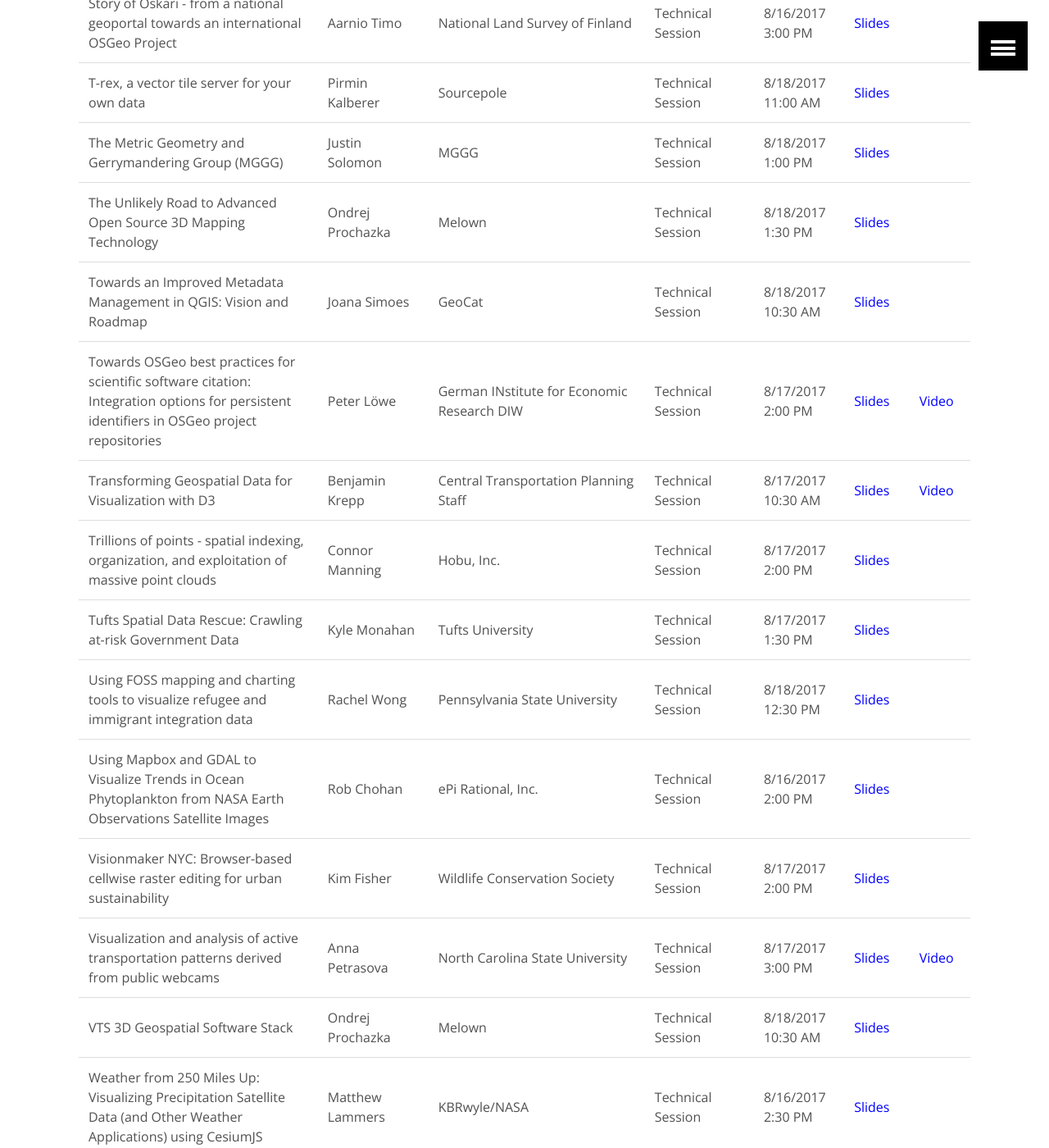
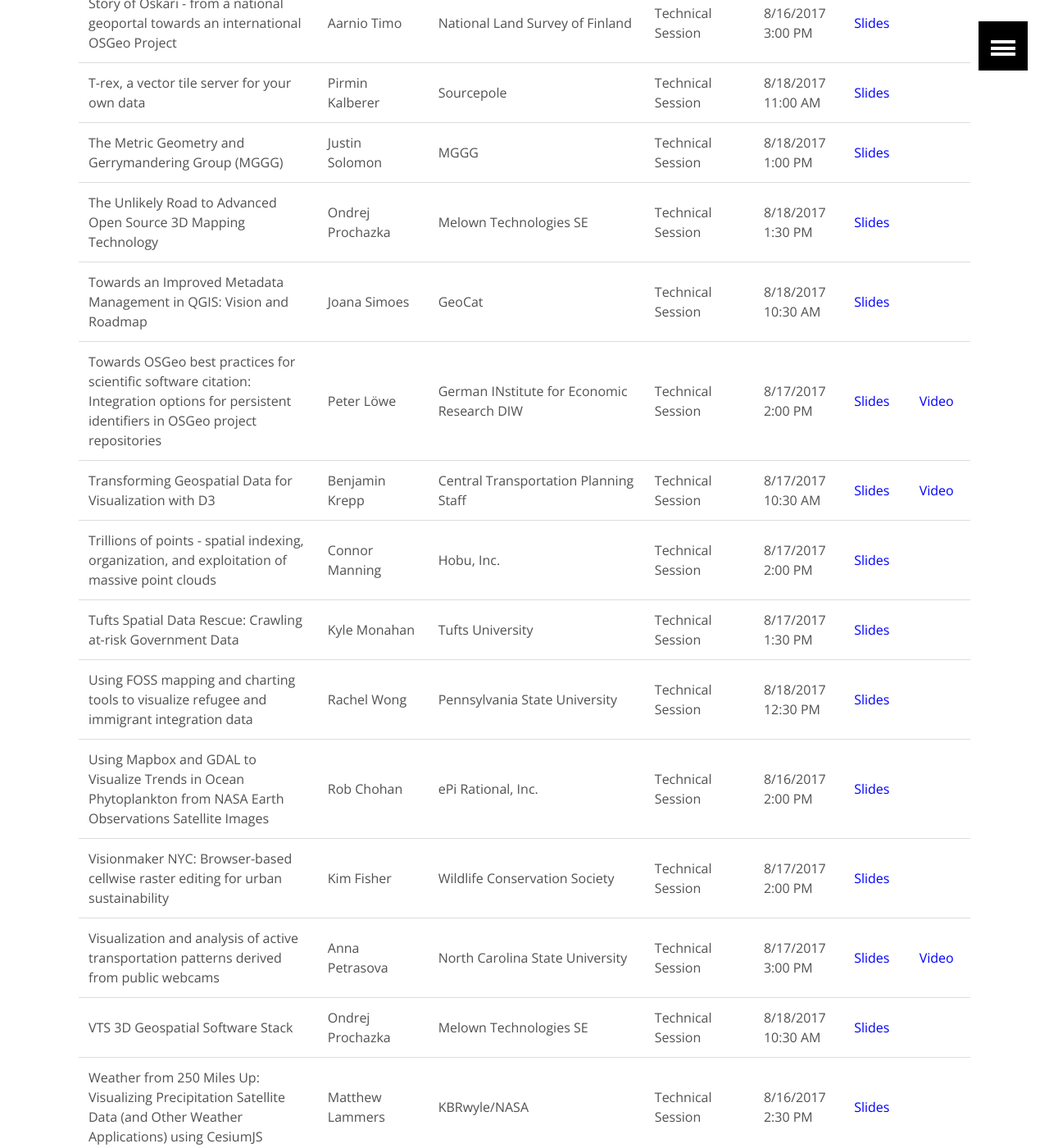
Before and after one commit to AvidGeo/foss4g2017-dev, a Jekyll site: the page built from post_conference/index.html, in a window 1280 px wide and 1400 px high, scrolled down 10380 px. Shown: the whole window at 82% size. Built offline with Jekyll 4.4.1, drawn with Linux system fonts in a browser that asks for light colours.

Commit message:
update name of company

```diff
--- a/post_conference/index.html
+++ b/post_conference/index.html
@@ -615,7 +615,7 @@
                 <td></td>
             </tr>
             <tr><td>The Metric Geometry and Gerrymandering Group (MGGG)</td><td>Justin Solomon</td><td>MGGG</td><td>Technical Session</td><td>8/18/2017 1:00 PM</td><td><a href="../post_conference/MGGG.pdf" style="color:blue;">Slides</a></td><td></td></tr>
-            <tr><td>The Unlikely Road to Advanced Open Source 3D Mapping Technology</td><td>Ondrej Prochazka</td><td>Melown</td><td>Technical Session</td><td>8/18/2017 1:30 PM</td><td><a href="../post_conference/foss4g-the-unlikely-road.pdf" style="color:blue;">Slides</a></td><td></td></tr>
+            <tr><td>The Unlikely Road to Advanced Open Source 3D Mapping Technology</td><td>Ondrej Prochazka</td><td>Melown Technologies SE</td><td>Technical Session</td><td>8/18/2017 1:30 PM</td><td><a href="../post_conference/foss4g-the-unlikely-road.pdf" style="color:blue;">Slides</a></td><td></td></tr>
             <tr><td>Towards an Improved Metadata Management in QGIS: Vision and Roadmap</td><td>Joana Simoes</td><td>GeoCat</td><td>Technical Session</td><td>8/18/2017 10:30 AM</td><td><a href="https://eos.geocat.net/gitlab/joana.simoes/foss4g_metadata/raw/master/foss4g_metadata.pdf" style="color:blue;">Slides</a></td><td></td></tr>
             <tr>
                 <td>Towards OSGeo best practices for scientific software citation: Integration options for persistent identifiers in OSGeo project repositories</td>
@@ -649,7 +649,7 @@
             </tr>
             <tr><td>Visionmaker NYC: Browser-based cellwise raster editing for urban sustainability</td><td>Kim Fisher</td><td>Wildlife Conservation Society</td><td>Technical Session</td><td>8/17/2017 2:00 PM</td><td><a href="https://drive.google.com/file/d/0B-2dNe8nY5qTS3l3WHo2ZGtGclk/view?usp=sharing" style="color:blue;">Slides</a></td><td></td></tr>
             <tr><td>Visualization and analysis of active transportation patterns derived from public webcams</td><td>Anna Petrasova</td><td>North Carolina State University</td><td>Technical Session</td><td>8/17/2017 3:00 PM</td><td><a href="https://petrasovaa.github.io/amos-STC-presentation/foss4g_presentation.html" style="color:blue;">Slides</a></td><td><a href="https://vimeo.com/239118769" style="color:blue;">Video</a></td></tr>
-            <tr><td>VTS 3D Geospatial Software Stack</td><td>Ondrej Prochazka</td><td>Melown</td><td>Technical Session</td><td>8/18/2017 10:30 AM</td><td><a href="../post_conference/vts3d-geospatial-software.pdf" style="color:blue;">Slides</a></td><td></td></tr>
+            <tr><td>VTS 3D Geospatial Software Stack</td><td>Ondrej Prochazka</td><td>Melown Technologies SE</td><td>Technical Session</td><td>8/18/2017 10:30 AM</td><td><a href="../post_conference/vts3d-geospatial-software.pdf" style="color:blue;">Slides</a></td><td></td></tr>
             <tr><td>Weather from 250 Miles Up: Visualizing Precipitation Satellite Data (and Other Weather Applications) using CesiumJS</td><td>Matthew Lammers</td><td>KBRwyle/NASA</td><td>Technical Session</td><td>8/16/2017 2:30 PM</td><td><a href="../post_conference/foss4g_Lammers.pdf" style="color:blue;">Slides</a></td><td></td></tr>
             <tr>
                 <td>Why 3D? The benefits of 3D geospatial visualization beyond pretty pictures</td>
```
